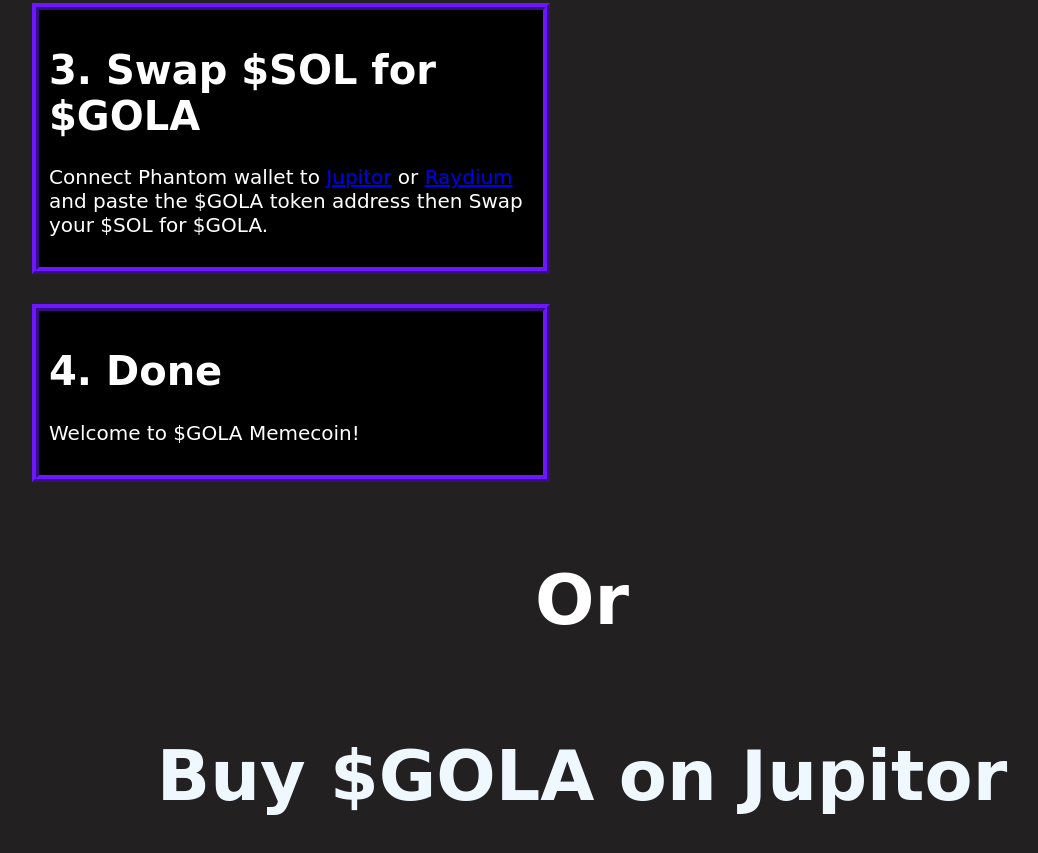
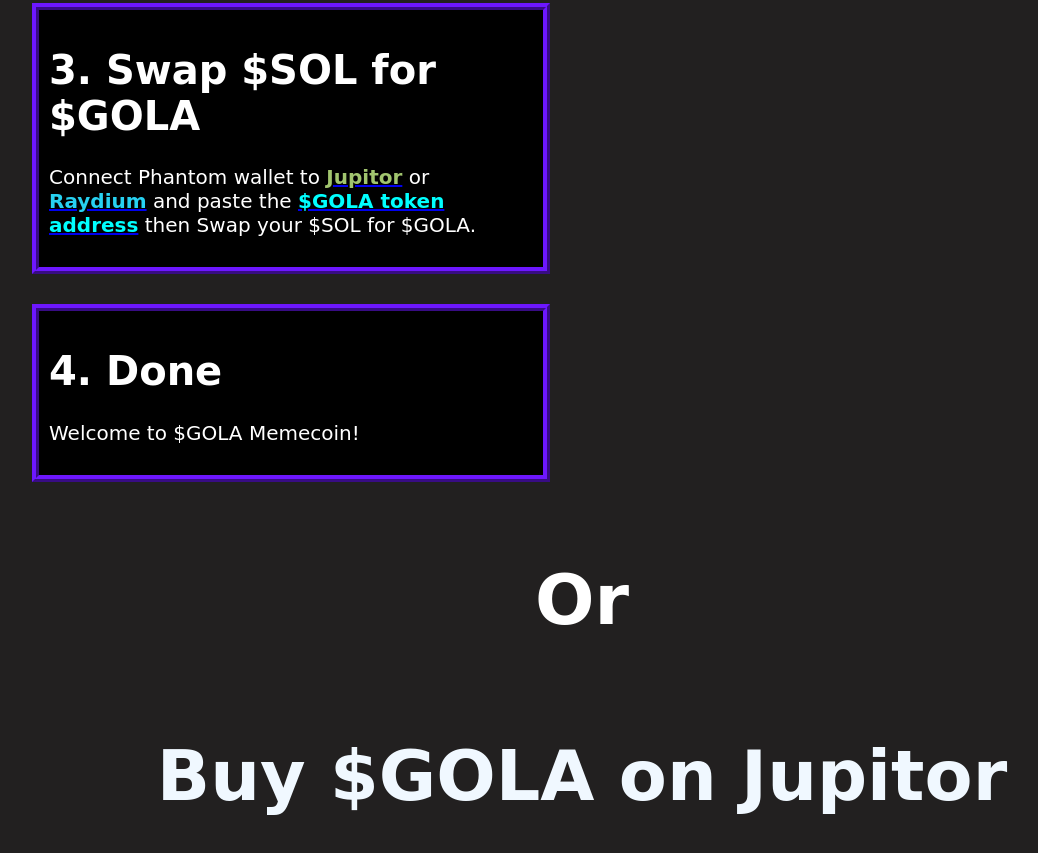
Before and after one commit to golameme/golameme, a plain HTML site: page index.html in a window 1280 px wide. Shown: the part 1766-2619 px from the top of the page, without its empty margins (70-1108 px from the left). Drawn offline with nearby package versions, Linux system fonts and the light colour scheme; a web font is replaced by a local one.

Commit message:
Update index.html
update link2

```diff
--- a/index.html
+++ b/index.html
@@ -123,8 +123,9 @@
                     </div>
                     <div class="box">
                         <h1>3. Swap $SOL for $GOLA</h1>
-                        <p>Connect Phantom wallet to <a href="https://jup.ag/swap/SOL-6p6xgHyF7AeE6TZkSmFsko444wqoP15icUSqi2jfGiPN" target="_blank">Jupitor</a> or
-                        <a href="https://raydium.io/swap/?outputMint=EPjFWdd5AufqSSqeM2qN1xzybapC8G4wEGGkZwyTDt1v&inputMint=sol" target="_blank">Raydium</a> and paste the $GOLA token address then Swap your $SOL for $GOLA.</p>
+                        <p>Connect Phantom wallet to <a href="https://jup.ag/swap/SOL-6p6xgHyF7AeE6TZkSmFsko444wqoP15icUSqi2jfGiPN" target="_blank"><strong style="color: #A1C56E;">Jupitor</strong></a> or
+                        <a href="https://raydium.io/swap/?outputMint=EPjFWdd5AufqSSqeM2qN1xzybapC8G4wEGGkZwyTDt1v&inputMint=sol" target="_blank"><strong style="color: #27D1F1;">Raydium</strong></a> and
+                            paste the <a href="#address"><strong style="color: cyan;">$GOLA token address</strong></a> then Swap your $SOL for $GOLA.</p>
                     </div>
                     <div class="box">
                         <h1>4. Done</h1>
```
